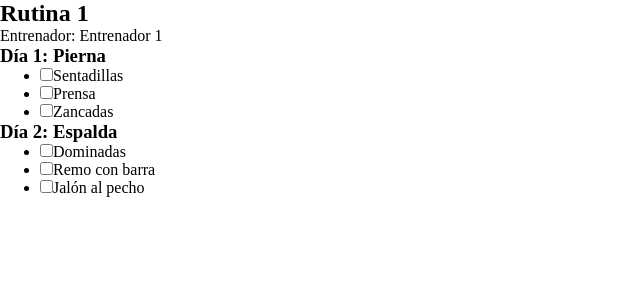
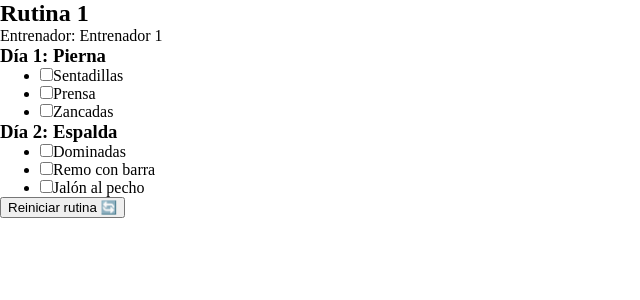
Before and after one commit to MelanyMFM/CenterWarriors, a React (Vite) app: page /usuario/rutina/1 in a window 1280 px wide. Shown: the top 300 px of the page, without its empty margins (0-640 px from the left). Built offline with nearby package versions, Linux system fonts and the light colour scheme; a web font is replaced by a local one.

Commit message:
estructura detalle lista, falta estilo

```diff
--- a/src/componentes/RutinaDetalle/RutinaDetalle.jsx
+++ b/src/componentes/RutinaDetalle/RutinaDetalle.jsx
@@ -6,20 +6,29 @@ function RutinaDetalle() {
     const { id } = useParams(); // Obtiene el ID de la URL
     const rutina = rutinas.find(r => r.id === parseInt(id)); // Encuentra la rutina correspondiente
 
+    // Estado para los ejercicios completados, inicializado desde localStorage
     const [completados, setCompletados] = useState(() => {
         const saved = localStorage.getItem(`rutina-${id}-completados`);
         return saved ? JSON.parse(saved) : {};
     });
 
+    // Guardar cambios en localStorage cuando cambia el estado
     useEffect(() => {
         localStorage.setItem(`rutina-${id}-completados`, JSON.stringify(completados));
     }, [completados, id]);
 
+    // Alternar estado de completado de un ejercicio
     const toggleEjercicioCompletado = (diaIndex, ejercicioIndex) => {
         setCompletados(prev => {
             const key = `${diaIndex}-${ejercicioIndex}`;
             return { ...prev, [key]: !prev[key] };
         });
+    };
+
+    // Reiniciar la rutina (desmarca todos los ejercicios)
+    const reiniciarRutina = () => {
+        setCompletados({}); // Borra el estado de completados
+        localStorage.removeItem(`rutina-${id}-completados`); // Borra el localStorage
     };
 
     if (!rutina) {
@@ -30,6 +39,7 @@ function RutinaDetalle() {
         <div className="rutina-detalle">
             <h2>{rutina.nombre}</h2>
             <p>Entrenador: {rutina.entrenador}</p>
+
             {rutina.dias.map((dia, diaIndex) => (
                 <div key={diaIndex} className="dia-rutina">
                     <h3>{dia.dia}</h3>
@@ -49,6 +59,11 @@ function RutinaDetalle() {
                     </ul>
                 </div>
             ))}
+
+            {/* Botón para reiniciar la rutina */}
+            <button onClick={reiniciarRutina} className="btn-reiniciar">
+                Reiniciar rutina 🔄
+            </button>
         </div>
     );
 }
```
